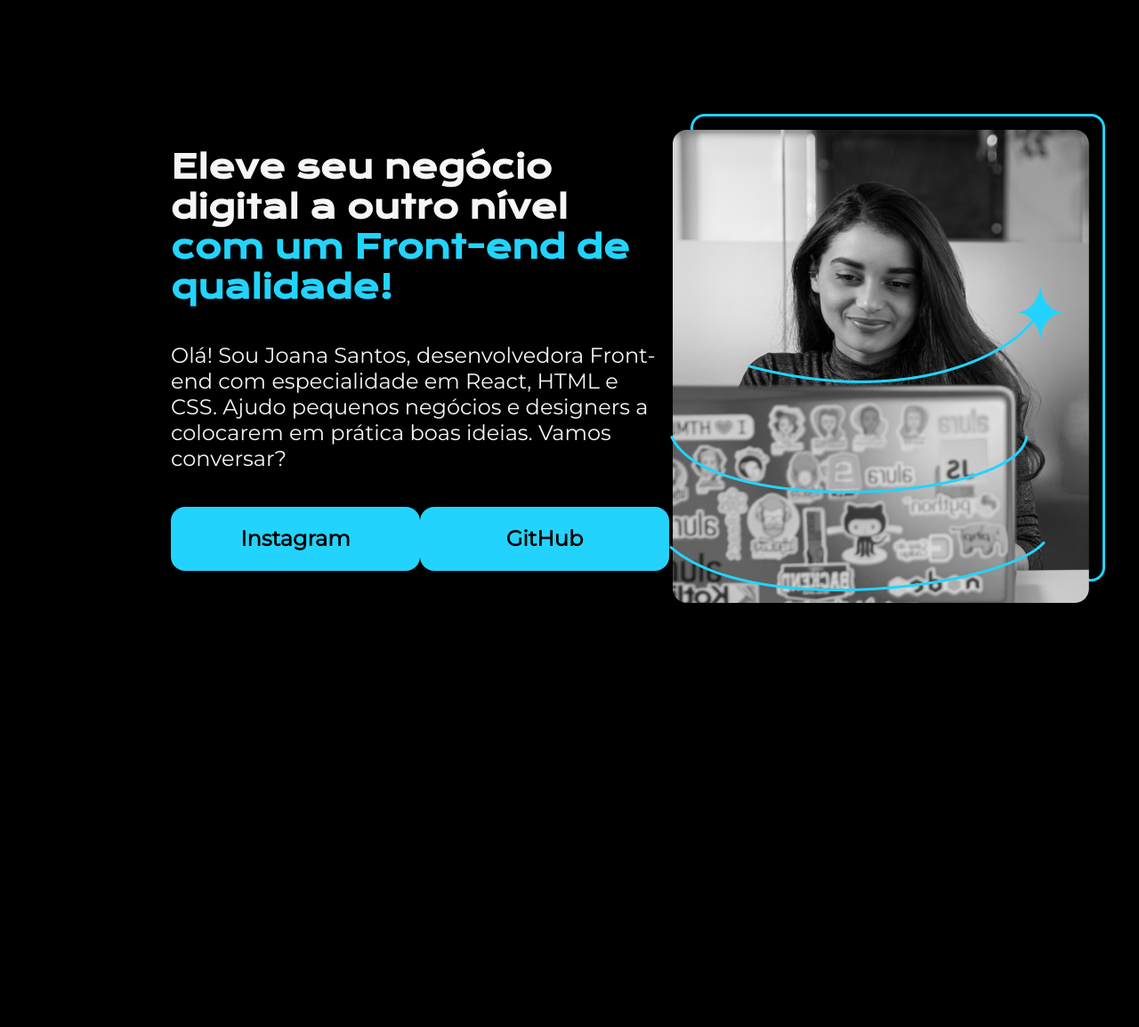
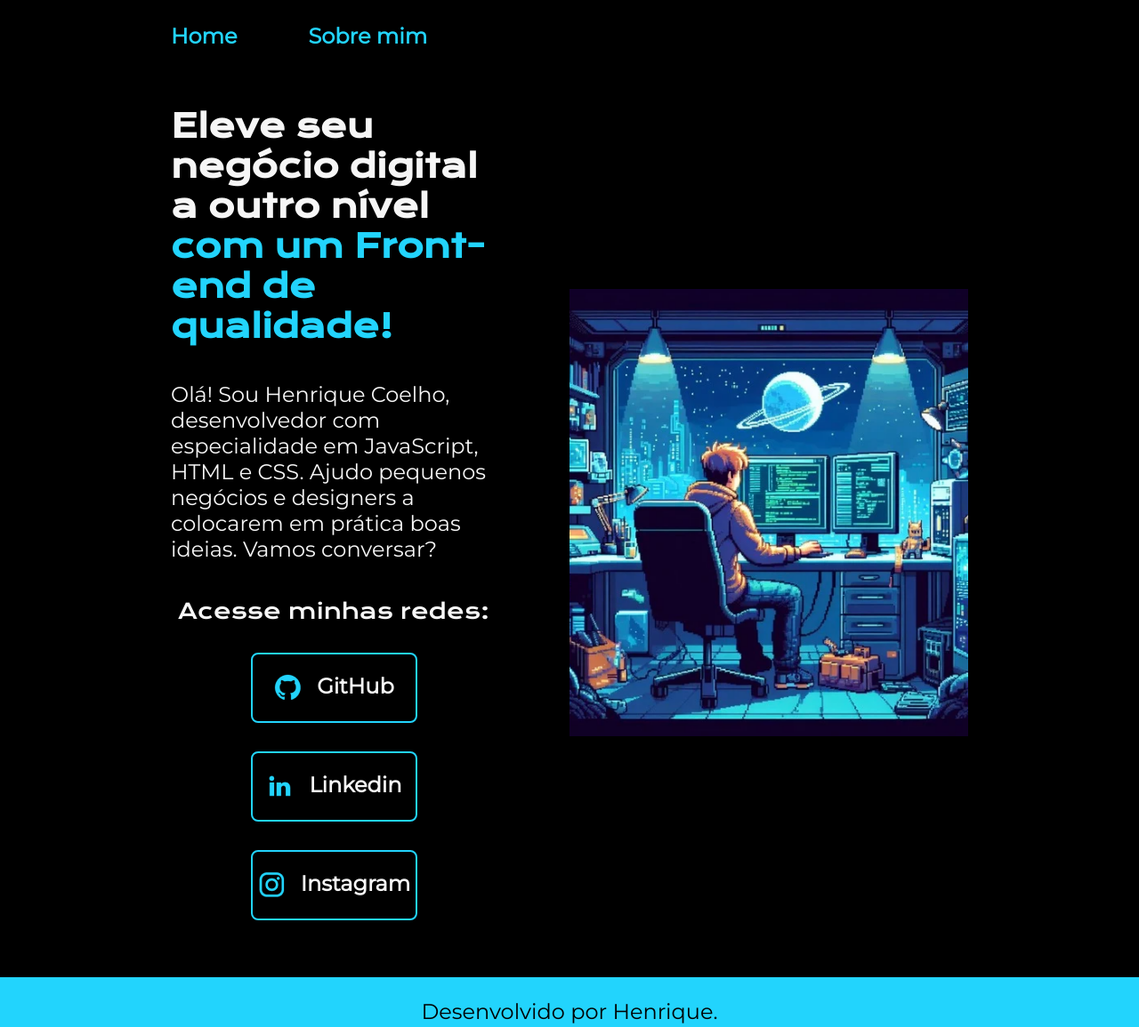
Before and after one commit to henrickdev/Site-Apresentacao, a plain HTML site: page siteApresentacao/index.html in a window 1280 px wide. Shown: the whole page at 89% size. Before the commit the page ends 928 px from the top, so only its background shows below. Drawn offline with nearby package versions, Linux system fonts and the light colour scheme.

Commit message:
portifolioatualizado

```diff
--- a/siteApresentacao/index.html
+++ b/siteApresentacao/index.html
@@ -5,29 +5,50 @@
     <meta http-equiv="X-UA-Compatible" content="IE=edge">
     <meta name="viewport" content="width=device-width, initial-scale=1.0">
     <title>Portifolio</title>
-    <link rel="stylesheet" href="style.css">
+    <link rel="stylesheet" href="styles/style.css">
 </head>
 <body>
-    <header></header>
+    <header class="cabecalho">
+        <nav class="cabecalho__menu">
+            <a class="cabecalho__menu__link" href="index.html">Home</a>
+            <a class="cabecalho__menu__link" href="about.html">Sobre mim</a>
+        </nav>
+    </header>
     <main class="apresentacao">
         <section class="apresentacao__conteudo">
             <h1 class="apresentacao__conteudo__titulo">Eleve seu negócio digital a outro nível
             <strong class="titulo-destaque">com um Front-end de qualidade!
             </strong></h1>
-            <p class="apresentacao__conteudo__texto">Olá! Sou Joana Santos, desenvolvedora
-            Front-end com especialidade em React, HTML e
+            <p class="apresentacao__conteudo__texto">Olá! Sou Henrique Coelho, desenvolvedor com especialidade em JavaScript, HTML e
             CSS. Ajudo pequenos negócios e designers a
             colocarem em prática boas ideias. Vamos
             conversar?</p>
 
             <div class="apresentacao__links">
-                <a class="apresentacao__links__link" href="https://instagram.com/rafaballerini">Instagram</a>
-                <a class="apresentacao__links__link" href="https://github.com/guilhermeonrails">GitHub</a>
+                <h2 class="apresentacao__links__subtitulo">Acesse minhas redes:</h2>
+
+                <a class="apresentacao__links__navegacao" href="https://github.com/henrickdev">
+                <img src="assets/github.png" alt="ícone png do github">
+                    GitHub
+                </a>
+
+                <a class="apresentacao__links__navegacao" href="https://github.com/henrickdev">
+                    <img src="assets/linkedin.png" alt="ícone png do linkedin">
+                    Linkedin
+                </a>
+
+                <a class="apresentacao__links__navegacao" href="https://github.com/henrickdev">
+                    <img src="assets/instagram.png" alt="ícone png do Instagram">
+                    Instagram
+                </a>
+
             </div>
 
         </section>
-            <img src="Imagem.png" alt="Foto da Joana Santos programando">
+            <img class="apresentacao__imagem" src="assets/img futurista 1.png" alt="Foto de um desenvolvedor no estilo pixel">
     </main>
-    <footer></footer>
+    <footer class="rodape">
+        <p>Desenvolvido por Henrique.</p>
+    </footer>
 </body>
 </html>
--- a/siteApresentacao/style.css
+++ /dev/null
@@ -1,61 +0,0 @@
-@import url('https://fonts.googleapis.com/css2?family=Krona+One&family=Montserrat&display=swap');
-
-* {
-    margin: 0;
-    padding: 0;
-}
-
-body {
-    height: 100vh;
-    box-sizing: border-box;
-    background-color: #000000;
-    color: #F6F6F6;
-}
-
-.titulo-destaque {
-    color: #22D4FD;
-}
-
-.apresentacao {
-    margin: 10% 15%;
-    display: flex;
-    align-items: center;
-    justify-content: space-between;
-}
-
-.apresentacao__conteudo{
-    width: 615px;
-    display: flex;
-    flex-direction: column;
-    gap: 40px;
-}
-
-.apresentacao__conteudo__titulo{
-    font-size: 36px;
-    font-family: "Krona One", sans-serif;
-}
-
-.apresentacao__conteudo__texto{
-    font-size: 24px;
-    font-family: "Montserrat", sans-serif;
-}
-
-.apresentacao__links{
-    display: flex;
-    justify-content: space-between;
-}
-
-.apresentacao__links__link{
-    background-color: #22D4FD;
-    width: 280px;
-    padding: 21.5px 0px;
-
-    text-align: center;
-    border-radius: 16px;
-    font-size: 24px;
-
-    text-decoration: none;
-    color: #000000;
-    font-weight: 600;
-    font-family: "Montserrat", sans-serif;
-}
--- /dev/null
+++ b/siteApresentacao/styles/style.css
@@ -0,0 +1,140 @@
+@import url('https://fonts.googleapis.com/css2?family=Krona+One&family=Montserrat&display=swap');
+
+:root{
+    --cor-primaria: #000000;
+    --cor-secundaria: #F6F6F6;
+    --cor-terciaria: #22D4FD;
+    --cor-hover: #272727;
+
+    --fonte-primaria: 'Krona One', sans-serif;
+    --fonte-secundaria: 'Montserrat', sans-serif;
+}
+
+* {
+    margin: 0;
+    padding: 0;
+}
+
+body {
+    box-sizing: border-box;
+    background-color: var(--cor-primaria);
+    color: var(--cor-secundaria);
+}
+
+.cabecalho{
+    padding: 2% 0% 0% 15%;
+}
+
+.cabecalho__menu{
+    display: flex;
+    gap: 80px;
+}
+
+.cabecalho__menu__link{
+    font-family: var(--fonte-secundaria);
+    font-weight: 600;
+    font-size: 1.5rem;
+    color: var(--cor-terciaria);
+    text-decoration: none;
+}
+
+.apresentacao {
+    padding: 5% 15%;
+    display: flex;
+    align-items: center;
+    justify-content: space-between;
+    gap: 82px;
+}
+
+.apresentacao__conteudo{
+    width: 50%;
+    display: flex;
+    flex-direction: column;
+    gap: 40px;
+}
+
+.apresentacao__conteudo__titulo{
+    font-size: 2.25rem;
+    font-family: var(--fonte-primaria);
+}
+
+.titulo-destaque {
+    color: var(--cor-terciaria);
+}
+
+.apresentacao__conteudo__texto{
+    font-size: 1.5rem;
+    font-family: var(--fonte-secundaria);
+}
+
+.apresentacao__links{
+    display: flex;
+    flex-direction: column;
+    justify-content: space-between;
+    align-items: center;
+    gap: 32px;
+}
+
+.apresentacao__links__subtitulo{
+    font-family: var(--fonte-primaria);
+    font-weight: 400;
+    font-size: 1.5rem;
+}
+
+.apresentacao__links__navegacao{
+    display: flex;
+    justify-content: center;
+    gap: 16px;
+
+    border: 2px solid var(--cor-terciaria);
+    width: 50%;
+    padding: 21.5px 0px;
+
+    text-align: center;
+    border-radius: 8px;
+    font-size: 1.5rem;
+
+    text-decoration: none;
+    color: var(--cor-secundaria);
+    font-weight: 600;
+    font-family: var(--fonte-secundaria);
+}
+
+.apresentacao__links__link:hover{
+    background-color: var(--cor-hover);
+    font-size: 160%;
+}
+
+.apresentacao__imagem{
+    width: 50%;
+}
+
+.rodape{
+    padding: 24px;
+    color: var(--cor-primaria);
+    background-color: var(--cor-terciaria);
+
+    text-align: center;
+    font-family: var(--fonte-secundaria);
+    font-weight: 400;
+    font-size: 1.5rem;
+}
+
+@media (max-width: 1200px) {
+    .cabecalho{
+        padding: 10%;
+    }
+
+    .cabecalho__menu{
+        justify-content: center;
+    }
+
+    .apresentacao{
+        flex-direction: column-reverse;
+        padding: 5%;
+    }
+
+    .apresentacao__conteudo{
+        width: auto;
+    }
+}
```
Also changed, not shown: siteApresentacao/about.html (added, +35 -0 lines), siteApresentacao/Imagem.png (deleted), siteApresentacao/assets/github.png (added), siteApresentacao/assets/img futurista 1.png (added), siteApresentacao/assets/instagram.png (added), siteApresentacao/assets/linkedin.png (added), siteApresentacao/assets/twitch.png (added).
